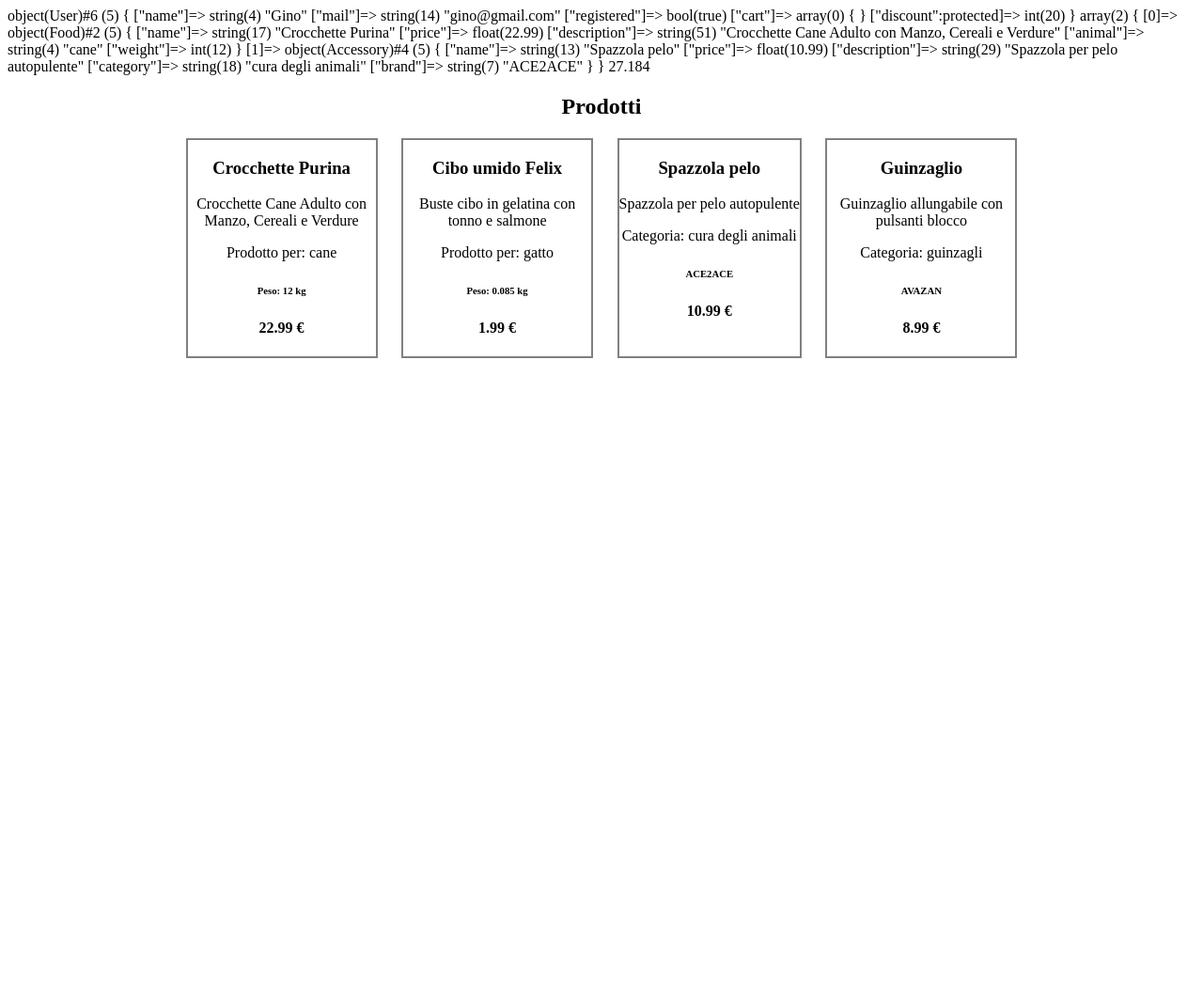
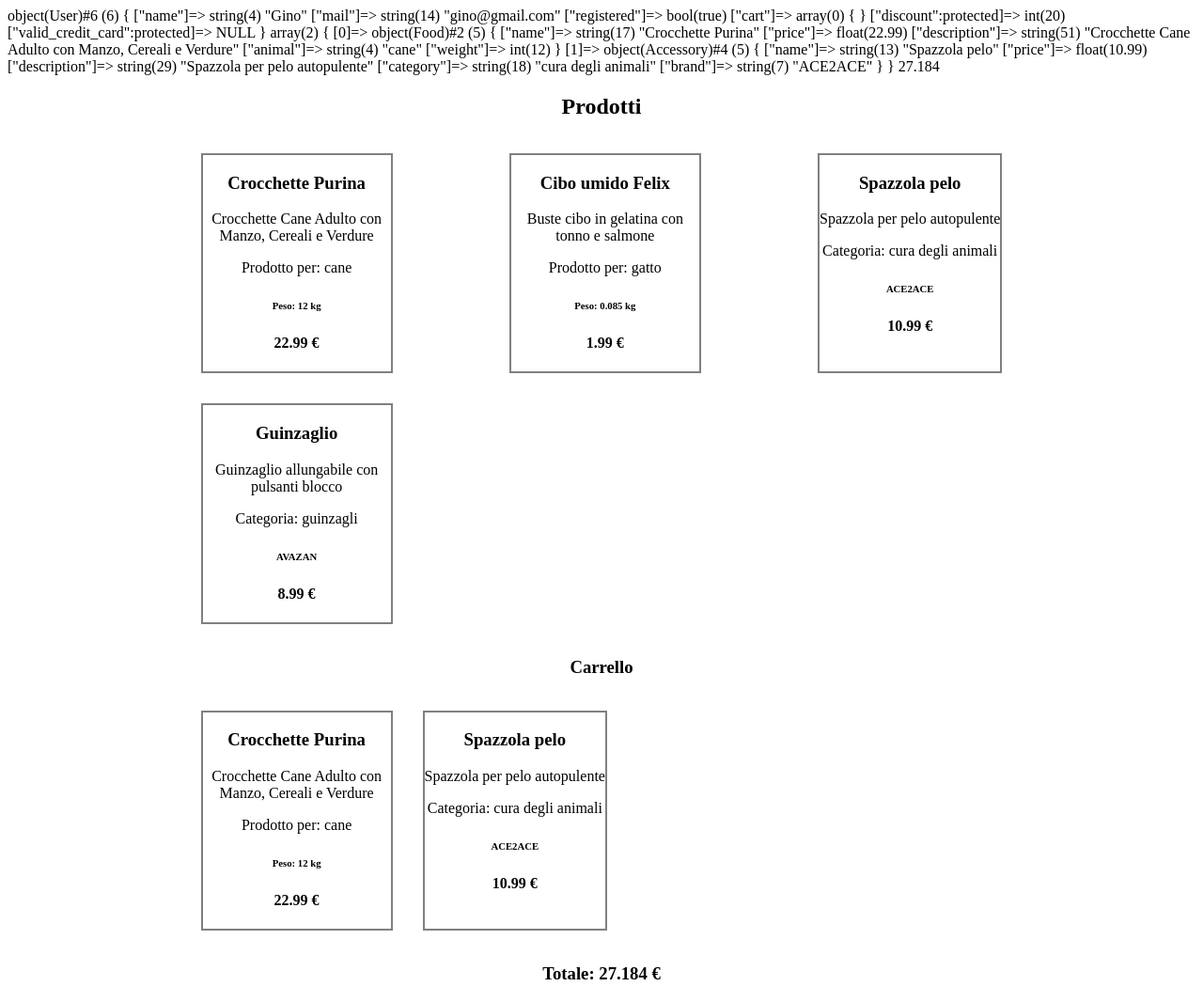
Before and after one commit to SydVic/php-oop-2, a PHP site: page / in a window 1280 px wide. Shown: the whole page at 94% size. Before the commit the page ends 381 px from the top, so only its background shows below. Run offline with PHP 8.4, Linux system fonts and the light colour scheme.

Commit message:
aggiunta stampa prodotti carrelo e totale costo oggetti nel carrello

```diff
--- a/User.php
+++ b/User.php
@@ -5,6 +5,7 @@ class User {
   public $registered;
   public $cart = [];
   protected $discount;
+  protected $valid_credit_card;
 
   function __construct($_name, $_mail, $_registered = false) {
     $this->name = $_name;
@@ -37,5 +38,9 @@ class User {
     $final_price = $total_price - ($total_price / 100 * $this->discount);
     return $final_price;
   }
+
+  function printCart($product) {
+    return $product->printProductInfo();
+  }
 }
 ?>
--- a/css/style.css
+++ b/css/style.css
@@ -5,13 +5,18 @@
   margin: 0 auto;
 }
 
-.product-container {
+.product-container,
+.cart-container {
   display: flex;
   flex-wrap: wrap;
+}
+
+.product-container {
   justify-content: space-between;
 }
 
 .card {
   max-width: 200px;
   border: 2px solid grey;
+  margin: 1rem;
 }
--- a/index.php
+++ b/index.php
@@ -37,9 +37,6 @@ $new_user->addProductToCart($brush);
 var_dump($new_user->cart);
 
 echo $new_user->getFinalPrice();
-
-
-
 ?>
 
 <!DOCTYPE html>
@@ -59,6 +56,13 @@ echo $new_user->getFinalPrice();
         echo $product->printProductInfo();
       } ?>
     </div>
+    <h3>Carrello</h3>
+    <div class="cart-container">
+      <?php foreach($new_user->cart as $product) {
+          echo $new_user->printCart($product);
+        } ?>
+    </div>
+    <h3>Totale: <?php echo $new_user->getFinalPrice(); ?> &euro;</h3>
   </div>
 </body>
 </html>
```
